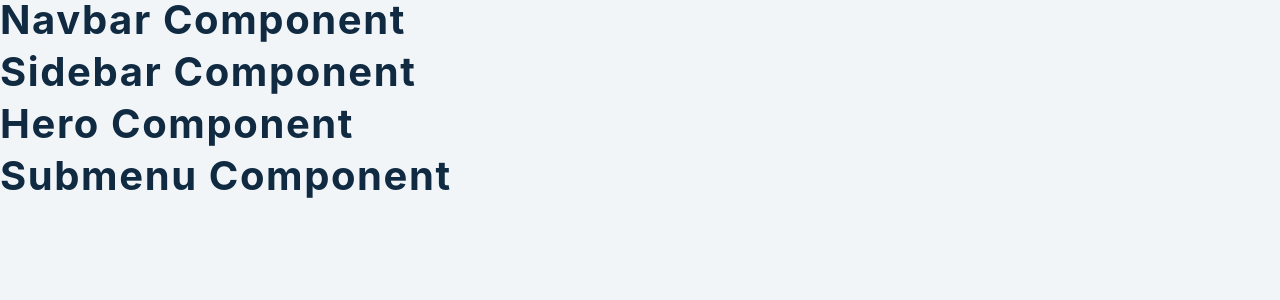
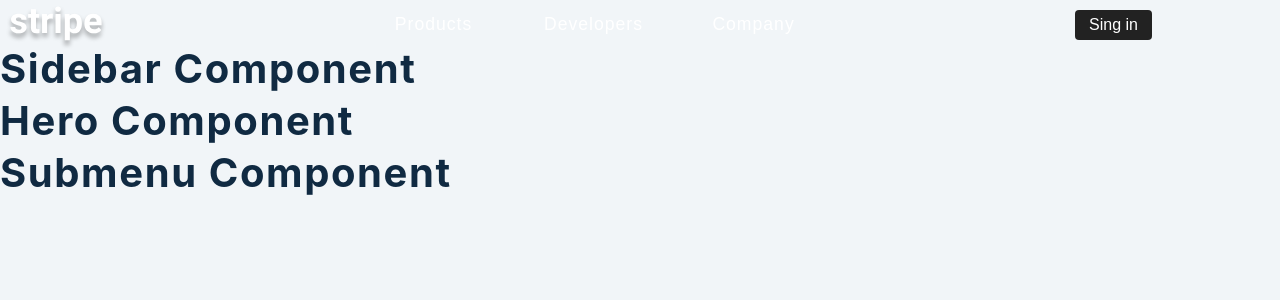
Before and after one commit to xxxmarxxx/stripe-submenu, a React (Create React App) app: page / in a window 1280 px wide. Shown: the top 300 px of the page. Built offline with nearby package versions, Linux system fonts and the light colour scheme.

Commit message:
update navbar link lesson 147

```diff
--- a/src/Navbar.js
+++ b/src/Navbar.js
@@ -1,9 +1,34 @@
-import React from 'react'
-import logo from './images/logo.svg'
-import { FaBars } from 'react-icons/fa'
+import React from "react";
+import logo from "./images/logo.svg";
+import { FaBars } from "react-icons/fa";
+import { useGlobalContext } from "./context";
 
 const Navbar = () => {
-  return <h2>navbar component</h2>
-}
+  const { openSidebar, openSubmenu, closeSubmenu } = useGlobalContext();
+  return (
+    <nav>
+      <div className="nav-center">
+        <div className="nav-header">
+          <img src={logo} className="nav-logo" alt="stipe" />
+          <button className="btn toggle-btn" onClick={openSidebar}>
+            <FaBars />
+          </button>
+        </div>
+        <ul className="nav-links">
+          <li>
+            <button className="link-btn">products</button>
+          </li>
+          <li>
+            <button className="link-btn">developers</button>
+          </li>
+          <li>
+            <button className="link-btn">company</button>
+          </li>
+        </ul>
+        <button className="btn signin-btn">Sing in</button>
+      </div>
+    </nav>
+  );
+};
 
-export default Navbar
+export default Navbar;
```
